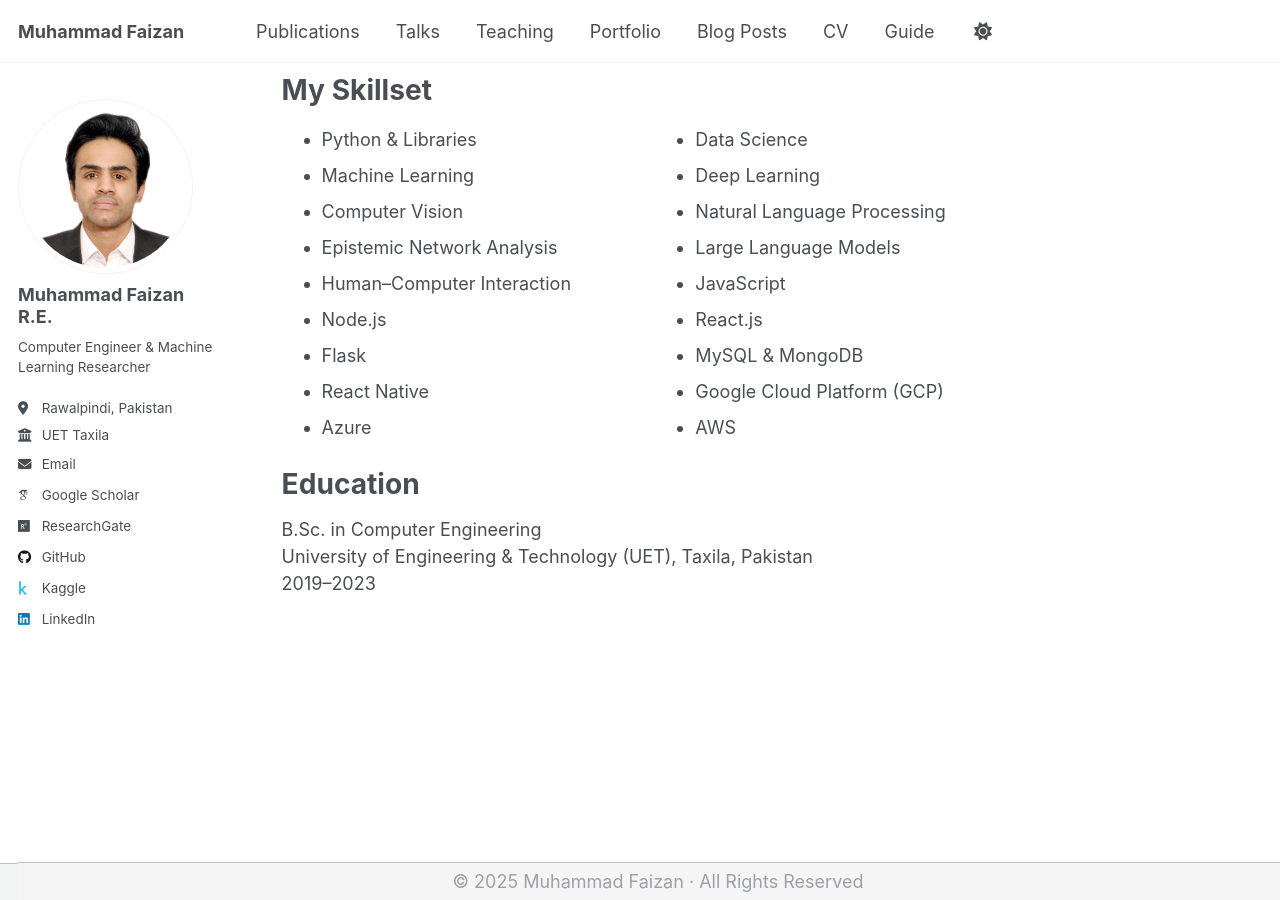
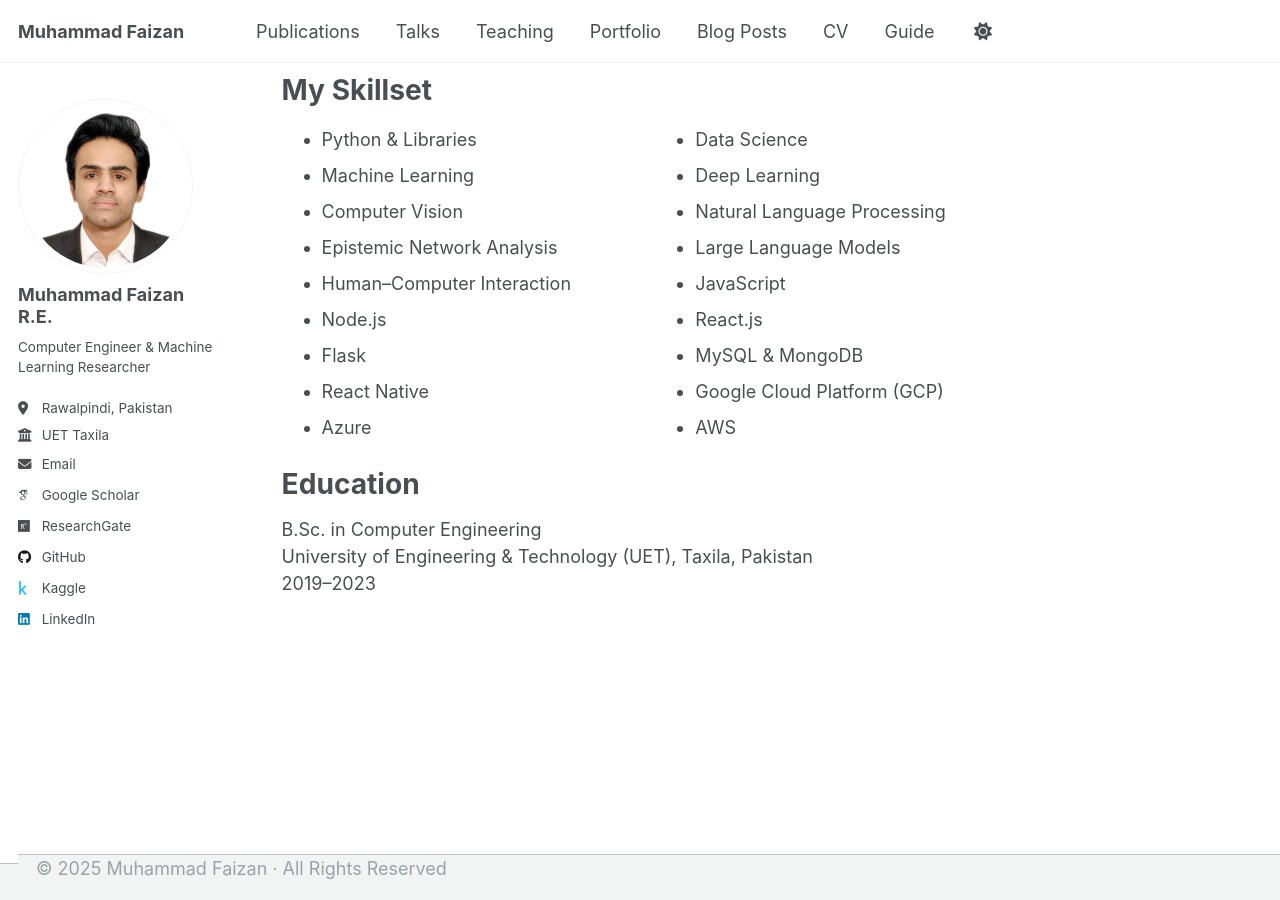
Before and after one commit to MuhammadFaizan99/MuhammadFaizan99.github.io, a Jekyll site: the page built from _pages/about.md, in a window 1280 px wide and 900 px high, scrolled down 520 px. Built offline with Jekyll 4.4.1, drawn with Linux system fonts in a browser that asks for light colours; some web fonts are replaced; a script that is not in the unit is left out.

Commit message:
Update footer.html

```diff
--- a/_includes/footer.html
+++ b/_includes/footer.html
@@ -1,5 +1,5 @@
 {% include base_path %}
 
-<footer class="page__footer" style="background:#f5f5f5; padding:5px 0; text-align:center;">
+<footer class="page__footer" padding:5px 0; text-align:center;">
   © 2025 Muhammad Faizan · All Rights Reserved
 </footer>
```
